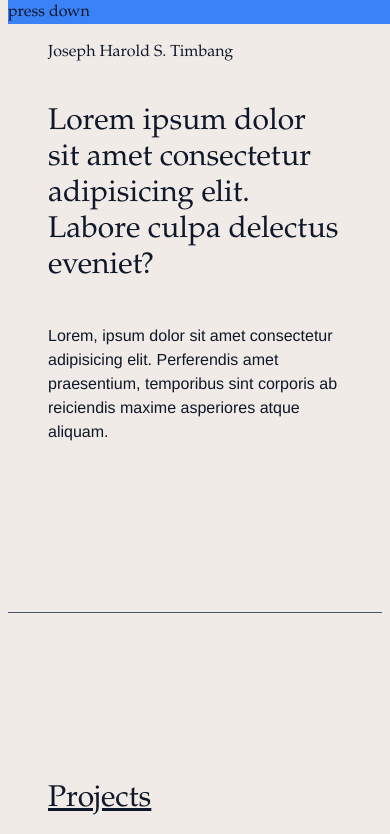
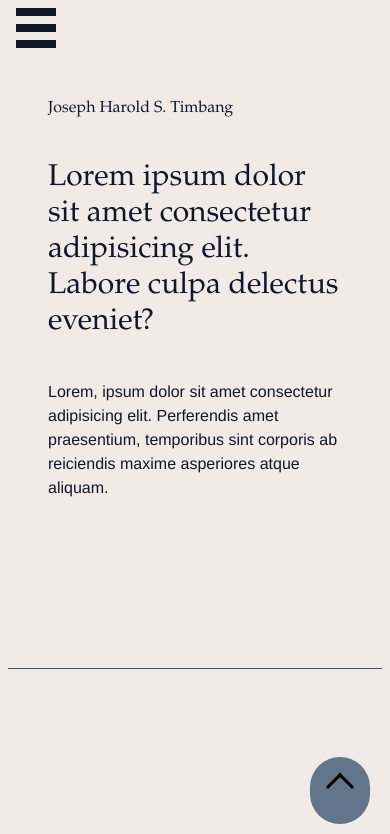
Before and after one commit to josephharold/portfolio, a website: page src/index.html in a window 390 px wide. Shown: the top 834 px of the page. Drawn offline with Linux system fonts and the light colour scheme.

Commit message:
added sidebar, backToTop

```diff
--- a/src/index.html
+++ b/src/index.html
@@ -25,24 +25,31 @@
 				</li>
 			</ul>
 		</div>
-		<div class="fixed md:hidden bg-red-100 w-full font-serif">
-			<div id="navUl" class="overflow-hidden h-0">
+		<div id="navUl" class="fixed z-40 md:hidden w-1/2 h-full fixed dropdown cursor-pointer overflow-hidden bg-yellow-100">
 			<ul class="flex flex-col justify-center items-center md:block">
-					<li class="h-12 origin-center hover:scale-75 duration-100 flex flex-row align-middle justify-end">
-						<a href="">About Me</a>
+				<li class="m-2 h-12 origin-center hover:scale-75 duration-100 flex flex-row align-middle justify-end">
+					<a class="whitespace-nowrap" href="">About Me</a>
 				</li>
-					<li class="h-12 origin-center hover:scale-75 duration-100 flex flex-row align-middle justify-end">
-						<a href="">Projects</a>
+				<li class="m-2 h-12 origin-center hover:scale-75 duration-100 flex flex-row align-middle justify-end">
+					<a class="whitespace-nowrap" href="">Projects</a>
 				</li>
-					<li class="h-12 origin-center hover:scale-75 duration-100 flex flex-row align-middle justify-end">
-						<a href="">Services</a>
+				<li class="m-2 h-12 origin-center hover:scale-75 duration-100 flex flex-row align-middle justify-end">
+					<a class="whitespace-nowrap" href="">Services</a>
 				</li>
-					<li class="h-12 origin-center hover:scale-75 duration-100 flex flex-row align-middle justify-end">
-						<a href="">Contact</a>
+				<li class="m-2 h-12 origin-center hover:scale-75 duration-100 flex flex-row align-middle justify-end">
+					<a class="whitespace-nowrap" href="">Contact</a>
 				</li>
 			</ul>
 		</div>
-			<div id="dropDownButton" class="bg-blue-500">press down</div>
+		<div class="bg-yellow-90 p-2 w-full z-30 md:hidden">
+			<div id="dropDownButton" class="flex flex-col justify-between cursor-pointer w-10 h-10">
+				<div class="bg-slate-900 w-full h-2"></div>
+				<div class="bg-slate-900 w-full h-2"></div>
+				<div class="bg-slate-900 w-full h-2"></div>
+			</div>
+		</div>
+		<div class="fixed rounded-full p-5 bg-slate-500 bottom-5 right-5">
+			<div class="m-auto backToTopButton w-5 h-5" id="backToTopButton"></div>
 		</div>
 	</nav>
 	<section class="flex flex-row justify-center">
--- a/src/input.css
+++ b/src/input.css
@@ -1,3 +1,24 @@
 @tailwind base;
 @tailwind components;
 @tailwind utilities;
+
+
+
+.dropdown{
+	transition-duration: 2000ms;
+	transition-timing-function: cubic-bezier( 1, -0.07, 0.05, 1 );
+	max-width: 0px;
+}
+.dropdown.dropdown-active{
+	max-width: 1000px;
+}
+
+
+.backToTopButton {
+  transform: rotate(-135deg);
+  -webkit-transform: rotate(-135deg);
+	border: solid black;
+  border-width: 0 3px 3px 0;
+  display: inline-block;
+  padding: 3px;
+}
--- a/src/scripts/script.js
+++ b/src/scripts/script.js
@@ -1,11 +1,24 @@
 const navUl = document.getElementById('navUl');
 const dropDownButton = document.getElementById('dropDownButton');
+const backToTopButton = document.getElementById('backToTopButton');
+const toggleNavUl = ()=>{
+	navUl.classList.toggle('dropdown-active');
+	console.log('asdfasd');
+}
 
-const toggleNavUl = ()=>{
-	navUl.classList.toggle('h-0');
+const closeNavUl = (e)=>{
+	const isOutsideNavUl  = !navUl.contains(e.target);
+	const isOutsideDropDownButt = !dropDownButton.contains(e.target);
+	if(isOutsideDropDownButt && isOutsideNavUl){
+		navUl.classList.remove('dropdown-active');
+	}
+}
+
+const backToTop = ()=>{
+	window.scrollTo({top: 0, behavior: "smooth"});
 }
 
 
-
-
 dropDownButton.addEventListener('click', ()=>toggleNavUl());
+window.addEventListener('click', (e)=>closeNavUl(e));
+backToTopButton.addEventListener('click',()=>{backToTop()});
```
Also changed, not shown: dist/output.css. Lines whose indentation alone changed are shown as unchanged.
